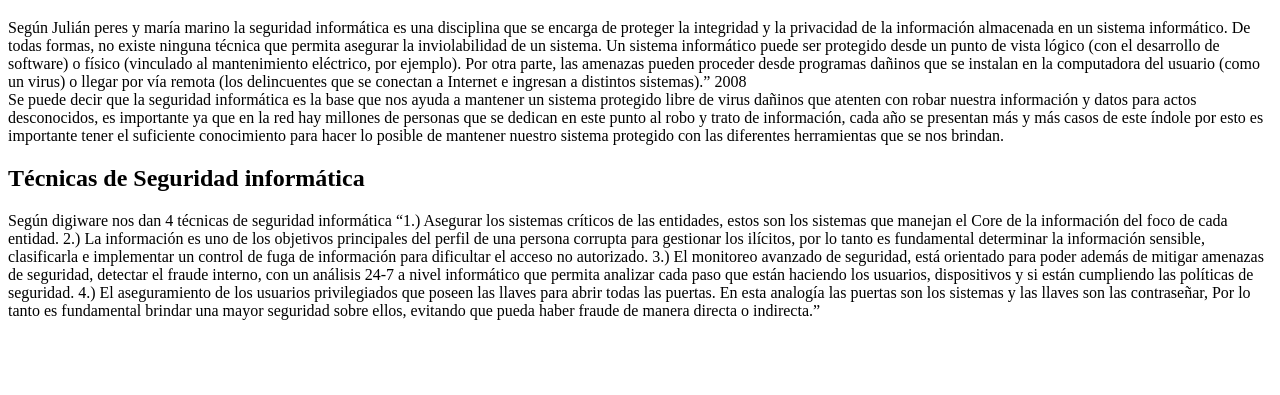
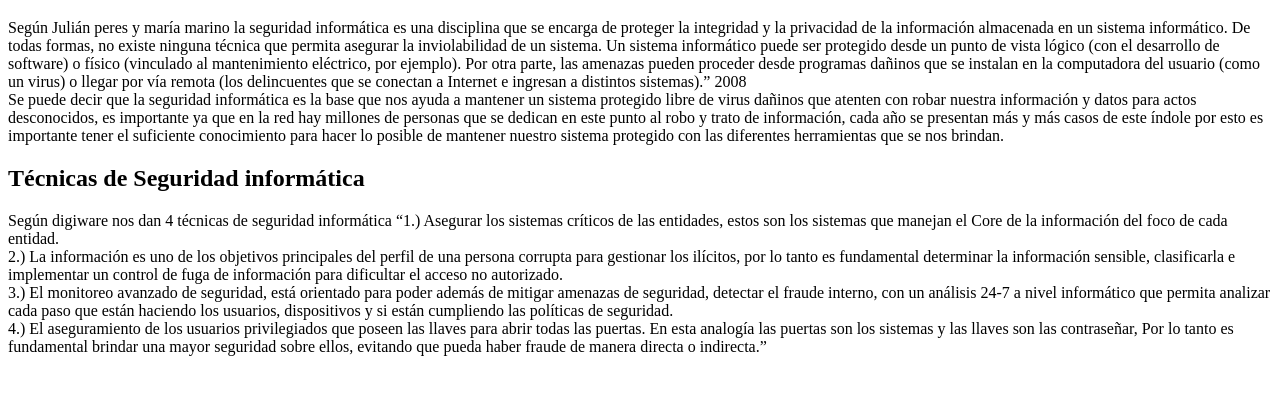
Before and after one commit to ediver-obando/fase3trabajo, a plain HTML site: page index.html in a window 1280 px wide. Shown: the part 87-482 px from the top of the page. Drawn offline with Linux system fonts and the light colour scheme.

Commit message:
Update index.html

```diff
--- a/index.html
+++ b/index.html
@@ -21,10 +21,10 @@
         </p>
         <h2>Técnicas de Seguridad informática </h2>
         <p>Según digiware nos dan 4 técnicas de seguridad informática
-           “1.) Asegurar los sistemas críticos de las entidades, estos son los sistemas que manejan el Core de la información del foco de cada entidad.
-            2.) La información es uno de los objetivos principales del perfil de una persona corrupta para gestionar los ilícitos, por lo tanto es fundamental determinar la información sensible, clasificarla e implementar un control de fuga de información para dificultar el acceso no autorizado.
-            3.) El monitoreo avanzado de seguridad, está orientado para poder además de mitigar amenazas de seguridad, detectar el fraude interno, con un análisis 24-7 a nivel informático que permita analizar cada paso que están haciendo los usuarios, dispositivos y si están cumpliendo las políticas de seguridad.
-            4.) El aseguramiento de los usuarios privilegiados que poseen las llaves para abrir todas las puertas. En esta analogía las puertas son los sistemas y las llaves son las contraseñar, Por lo tanto es fundamental brindar una mayor seguridad sobre ellos, evitando que pueda haber fraude de manera directa o indirecta.”
+           “1.) Asegurar los sistemas críticos de las entidades, estos son los sistemas que manejan el Core de la información del foco de cada entidad.<br>
+            2.) La información es uno de los objetivos principales del perfil de una persona corrupta para gestionar los ilícitos, por lo tanto es fundamental determinar la información sensible, clasificarla e implementar un control de fuga de información para dificultar el acceso no autorizado.<br>
+            3.) El monitoreo avanzado de seguridad, está orientado para poder además de mitigar amenazas de seguridad, detectar el fraude interno, con un análisis 24-7 a nivel informático que permita analizar cada paso que están haciendo los usuarios, dispositivos y si están cumpliendo las políticas de seguridad.<br>
+            4.) El aseguramiento de los usuarios privilegiados que poseen las llaves para abrir todas las puertas. En esta analogía las puertas son los sistemas y las llaves son las contraseñar, Por lo tanto es fundamental brindar una mayor seguridad sobre ellos, evitando que pueda haber fraude de manera directa o indirecta.”<br>
 
 
         </p>
```
